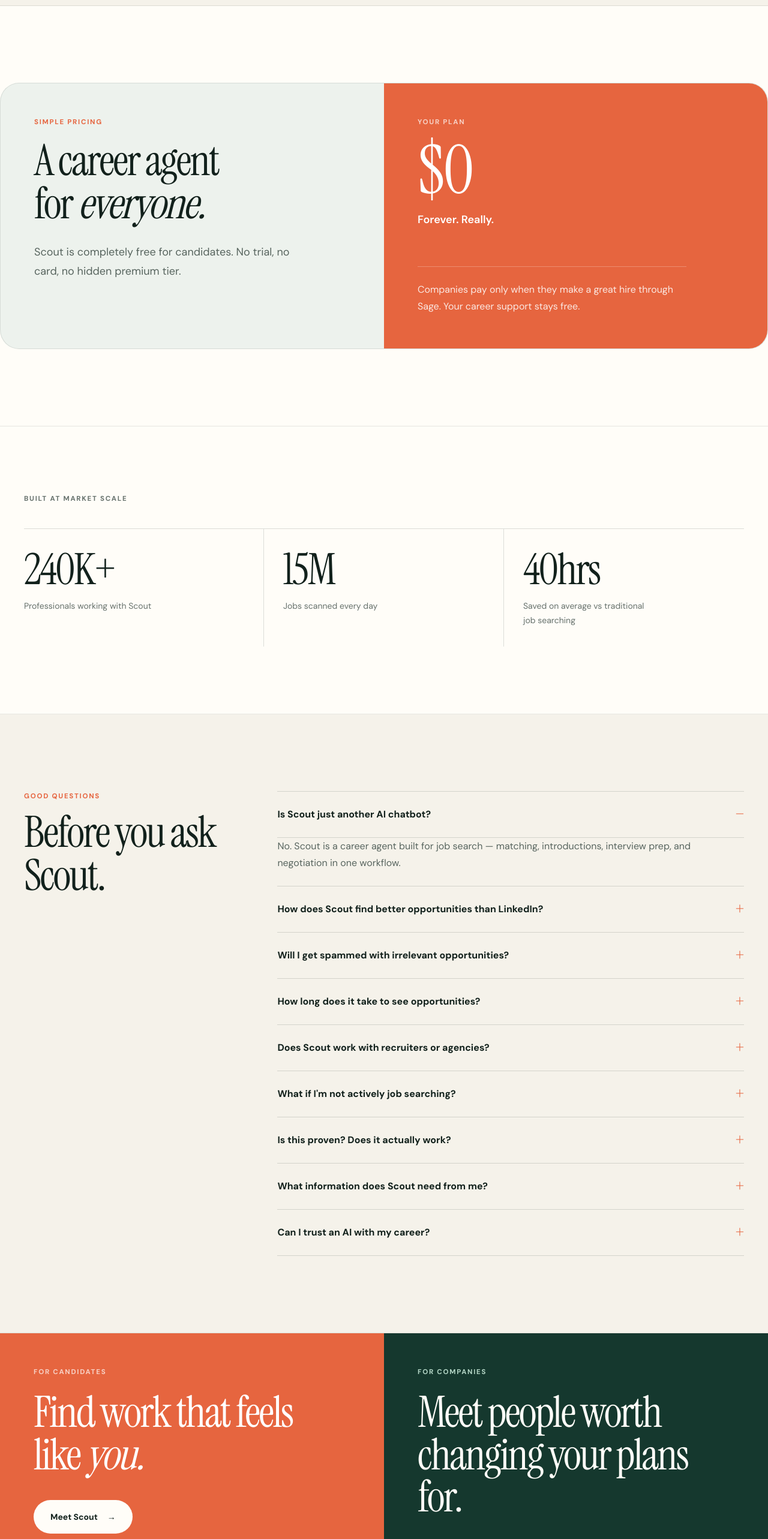
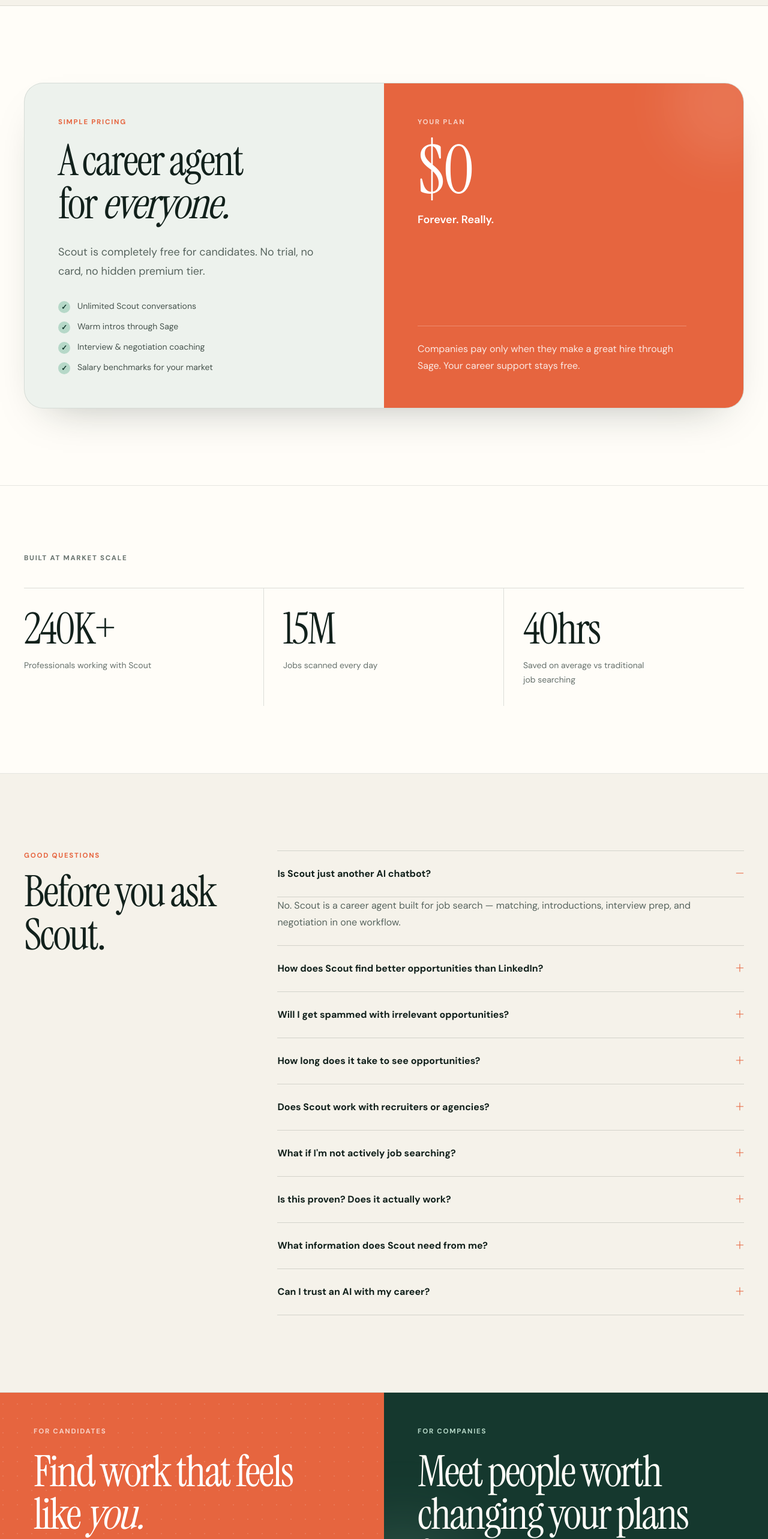
Before and after one commit to danteocualesjr/scout-and-sage, a Next.js app: page / in a window 1280 px wide. Shown: the part 7520-10086 px from the top of the page at 60% size. Built offline with nearby package versions, Linux system fonts and the light colour scheme.

Commit message:
style(ui): pass 3 — pricing, stats, dual CTA, and footer
Add included-features list and card shadow on pricing, hover accent on stats, textured split CTAs, and a footer subscribe row.

Co-authored-by: Cursor <cursoragent@cursor.com>

```diff
--- a/src/components/remaining-sections.tsx
+++ b/src/components/remaining-sections.tsx
@@ -131,25 +131,47 @@ export function StepsSection() {
 }
 
 export function PricingSection() {
+  const includes = [
+    "Unlimited Scout conversations",
+    "Warm intros through Sage",
+    "Interview & negotiation coaching",
+    "Salary benchmarks for your market",
+  ];
   return (
     <section id="pricing" className="border-b border-[#12211c]/10 bg-[#fffdf8] py-24 md:py-32">
-      <div className="mx-auto grid max-w-[1280px] overflow-hidden rounded-[32px] border border-[#12211c]/10 bg-[#edf2ed] md:grid-cols-2">
+      <div className="mx-auto max-w-[1280px] px-5 md:px-10">
+        <div className="grid overflow-hidden rounded-[32px] border border-[#12211c]/10 bg-[#edf2ed] shadow-[0_30px_70px_-40px_rgba(18,33,28,0.35)] md:grid-cols-2">
         <div className="p-8 md:p-14">
           <p className="eyebrow text-[#e6653f]">Simple pricing</p>
           <h2 className="display-text mt-5 text-5xl leading-none md:text-7xl">A career agent<br />for <span className="italic">everyone.</span></h2>
           <p className="mt-7 max-w-md text-lg leading-8 text-[#58655f]">
             Scout is completely free for candidates. No trial, no card, no hidden premium tier.
           </p>
+          <ul className="mt-8 space-y-3 text-sm text-[#46534d]">
+            {includes.map((item) => (
+              <li key={item} className="flex items-start gap-3">
+                <span className="mt-0.5 flex h-5 w-5 shrink-0 items-center justify-center rounded-full bg-[#b6d8c8] text-xs font-bold text-[#15382e]" aria-hidden>
+                  ✓
+                </span>
+                {item}
+              </li>
+            ))}
+          </ul>
         </div>
-        <div className="flex flex-col justify-between bg-[#e6653f] p-8 text-white md:p-14">
+        <div className="relative flex flex-col justify-between overflow-hidden bg-[#e6653f] p-8 text-white md:p-14">
+          <div
+            className="pointer-events-none absolute -right-16 -top-16 h-48 w-48 rounded-full bg-white/10 blur-2xl"
+            aria-hidden
+          />
           <div>
             <p className="eyebrow text-white/70">Your plan</p>
             <p className="display-text mt-4 text-[7rem] leading-none">$0</p>
             <p className="mt-3 text-lg font-semibold">Forever. Really.</p>
           </div>
-          <p className="mt-16 max-w-md border-t border-white/25 pt-6 leading-7 text-white/85">
+          <p className="relative mt-16 max-w-md border-t border-white/25 pt-6 leading-7 text-white/85">
             Companies pay only when they make a great hire through Sage. Your career support stays free.
           </p>
+        </div>
         </div>
       </div>
     </section>
@@ -168,8 +190,8 @@ export function StatsSection() {
         <p className="eyebrow text-[#66716c]">Built at market scale</p>
         <dl className="mt-10 grid border-t border-[#12211c]/15 md:grid-cols-3">
           {stats.map((s) => (
-            <div key={s.label} className="border-b border-[#12211c]/15 py-8 md:border-b-0 md:border-r md:px-8 md:first:pl-0 md:last:border-r-0">
-              <dt className="display-text text-6xl text-[#12211c] md:text-7xl">{s.value}</dt>
+            <div key={s.label} className="group border-b border-[#12211c]/15 py-8 transition-colors duration-200 hover:bg-[#edf2ed]/50 md:border-b-0 md:border-r md:px-8 md:first:pl-0 md:last:border-r-0">
+              <dt className="display-text text-6xl text-[#12211c] transition-colors duration-200 group-hover:text-[#e6653f] md:text-7xl">{s.value}</dt>
               <dd className="mt-3 max-w-[220px] text-sm leading-6 text-[#66716c]">{s.label}</dd>
             </div>
           ))}
@@ -218,22 +240,31 @@ export function DualCtaSection() {
   return (
     <section className="border-b border-[#12211c]/10 bg-[#fffdf8]">
       <div className="mx-auto grid max-w-[1440px] md:grid-cols-2">
-        <div id="signup" className="group min-h-[420px] bg-[#e6653f] p-8 text-white md:p-14">
-          <p className="eyebrow text-white/70">For candidates</p>
-          <h2 className="display-text mt-6 max-w-lg text-5xl leading-[0.98] md:text-7xl">Find work that feels like <span className="italic">you.</span></h2>
+        <div id="signup" className="group relative min-h-[440px] overflow-hidden bg-[#e6653f] p-8 text-white md:p-14">
+          <div
+            className="pointer-events-none absolute inset-0 opacity-[0.12]"
+            style={{
+              backgroundImage: "radial-gradient(circle at 20% 80%, white 1px, transparent 1px)",
+              backgroundSize: "24px 24px",
+            }}
+            aria-hidden
+          />
+          <p className="relative eyebrow text-white/70">For candidates</p>
+          <h2 className="relative display-text mt-6 max-w-lg text-5xl leading-[0.98] md:text-7xl">Find work that feels like <span className="italic">you.</span></h2>
           <Link
             href="#"
-            className="button-lift mt-10 inline-flex min-h-14 items-center rounded-full bg-[#fffdf8] px-7 text-sm font-bold text-[#12211c]"
+            className="button-lift relative z-10 mt-10 inline-flex min-h-14 items-center rounded-full bg-[#fffdf8] px-7 text-sm font-bold text-[#12211c]"
           >
             Meet Scout <span className="ml-4 transition-transform group-hover:translate-x-1">→</span>
           </Link>
         </div>
-        <div id="companies" className="group min-h-[420px] bg-[#15382e] p-8 text-[#fffdf8] md:p-14">
-          <p className="eyebrow text-[#b6d8c8]">For companies</p>
-          <h2 className="display-text mt-6 max-w-lg text-5xl leading-[0.98] md:text-7xl">Meet people worth changing your plans for.</h2>
+        <div id="companies" className="group relative min-h-[440px] overflow-hidden bg-[#15382e] p-8 text-[#fffdf8] md:p-14">
+          <div className="pointer-events-none absolute -left-20 bottom-0 h-56 w-56 rounded-full bg-[#b6d8c8]/20 blur-3xl" aria-hidden />
+          <p className="relative eyebrow text-[#b6d8c8]">For companies</p>
+          <h2 className="relative display-text mt-6 max-w-lg text-5xl leading-[0.98] md:text-7xl">Meet people worth changing your plans for.</h2>
           <Link
             href="#"
-            className="button-lift mt-10 inline-flex min-h-14 items-center rounded-full border border-[#b6d8c8]/40 px-7 text-sm font-bold text-[#fffdf8]"
+            className="button-lift relative z-10 mt-10 inline-flex min-h-14 items-center rounded-full border border-[#b6d8c8]/40 px-7 text-sm font-bold text-[#fffdf8]"
           >
             Meet Sage <span className="ml-4 transition-transform group-hover:translate-x-1">→</span>
           </Link>
@@ -265,13 +296,33 @@ export function SiteFooter() {
   return (
     <footer className="bg-[#12211c] py-16 text-[#fffdf8]">
       <div className="mx-auto max-w-[1280px] px-5 md:px-10">
-        <div className="flex flex-col gap-8 border-b border-white/15 pb-12 md:flex-row md:items-start md:justify-between">
+        <div className="flex flex-col gap-8 border-b border-white/15 pb-12 md:flex-row md:items-end md:justify-between">
           <div>
             <p className="display-text text-4xl">Scout &amp; Sage</p>
             <p className="mt-3 max-w-xs text-sm text-white/60">
               Better matches, on both sides of the table.
             </p>
           </div>
+          <form
+            className="flex w-full max-w-md flex-col gap-2 sm:flex-row"
+            onSubmit={(e) => e.preventDefault()}
+          >
+            <label htmlFor="footer-email" className="sr-only">
+              Email for product updates
+            </label>
+            <input
+              id="footer-email"
+              type="email"
+              placeholder="Email for career tips"
+              className="min-h-11 flex-1 rounded-full border border-white/20 bg-white/5 px-5 text-sm text-white placeholder:text-white/40 outline-none focus:border-[#b6d8c8]/60"
+            />
+            <button
+              type="submit"
+              className="button-lift min-h-11 rounded-full bg-[#e6653f] px-6 text-sm font-semibold text-white"
+            >
+              Subscribe
+            </button>
+          </form>
           <div className="flex flex-wrap gap-5 text-sm text-white/60">
             {["X", "LinkedIn", "Instagram", "TikTok"].map((s) => (
               <Link key={s} href="#" className="inline-flex min-h-11 min-w-11 items-center justify-center px-1 transition-colors hover:text-white">
```
